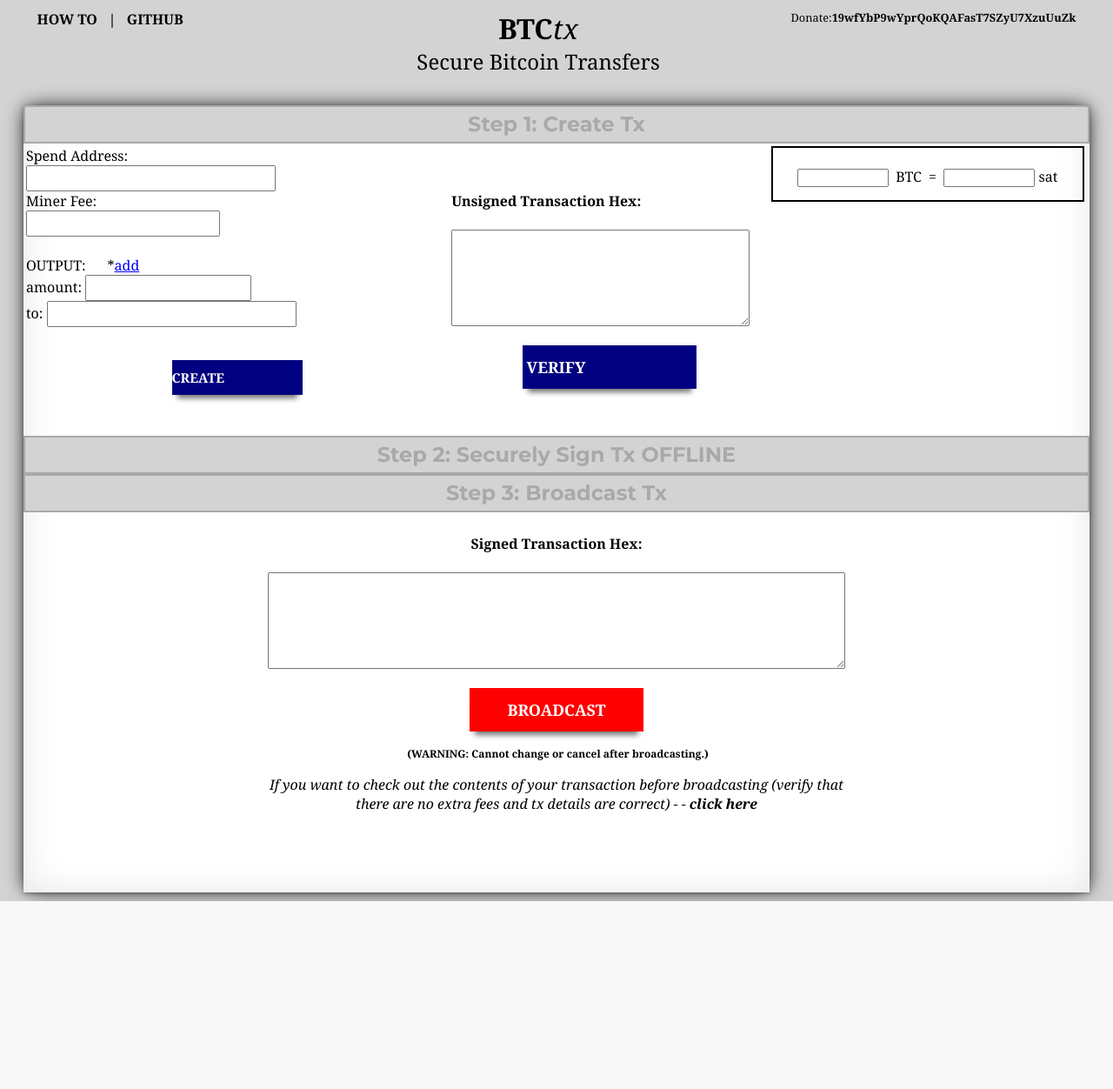
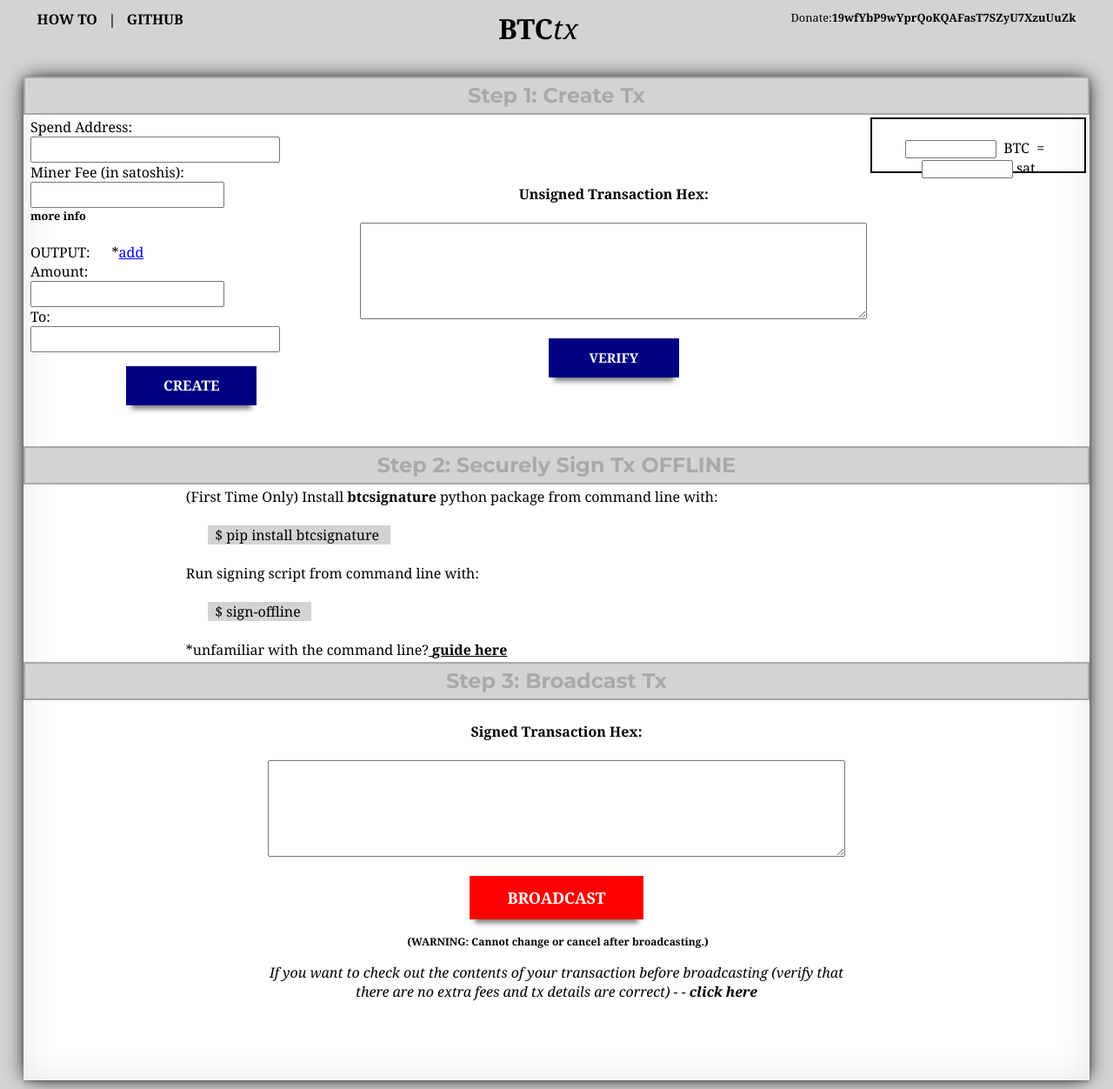
Before and after one commit to kassandraoftroy/sendBTCsimply, a Django app: page / in a window 1280 px wide. Shown: the whole page at 87% size. Before the commit the page ends 1036 px from the top, so only its background shows below. Run offline with Django 3.2, Linux system fonts and the light colour scheme; some libraries are stand-ins or nearby versions.

Commit message:
adding fee estimator

```diff
--- a/sendbtc/templates/send.html
+++ b/sendbtc/templates/send.html
@@ -84,17 +84,17 @@
 				<p style='font-family: "Montserrat" sans-serif;'><strong>
 					<a href="" target="" style="text-decoration:none;color:black;" >HOW TO</a> &nbsp;&nbsp;|&nbsp;&nbsp;
 					<a href="https://github.com/superarius/sendBTCsimply" target="_blank" style="text-decoration:none;color:black;">GITHUB</a>
-					&nbsp;&nbsp;&nbsp;</strong></p>
+					</strong>
+				</p>
 			</td>
 			<td style='text-align: center;width:50%;'>
 				<h1>
-					<span style="font-family:'Montserrat' sans-serif;">BTC</span><span style='font-style:italic;font-weight:normal;'>tx</span><br>
-					<span style='font-size:.75em;font-weight:normal;'>Secure Bitcoin Transfers</span>
+					<span style="font-family:'Montserrat' sans-serif;">BTC</span><span style='font-style:italic;font-weight:normal;'>tx</span>
 				</h1>
 			</td>
 			<td style='text-align: right; width:25%;vertical-align: top;'>
 				<p>
-					<span style="font-family:'Montserrat' sans-serif;font-size:.8em;">Donate:<strong>19wfYbP9wYprQoKQAFasT7SZyU7XzuUuZk</strong></span><br>
+					<span style="font-family:'Montserrat' sans-serif;font-size:.8em;">Donate:<strong>19wfYbP9wYprQoKQAFasT7SZyU7XzuUuZk</strong></span>
 				</p>
 			</td>
 		</tr>
@@ -108,28 +108,30 @@
 
 	<div id='step1'>
 		<table width='100%' align='center'>
-			<tr>
-				<td style='width:40%; margin-left:4px;'>
-					<p style='text-align:left;'>
+			<tr style = 'text-align: center;'>
+				<td style='width:40%;'>
+					<p style='text-align:left; padding-left:5px;'>
 						Spend Address:<br>
 						<input type="text" name="" id='sender' size='32' class='form'><br>
-						Miner Fee:<br>
-						<input type="text" name="" id='fee' size='24' class='form'><span id='conversion2' style='color:grey;'></span><br><br>
+						Miner Fee (in satoshis):<br>
+						<input type="text" name="" id='fee' size='24' class='form'><span id='conversion2' style='color:grey;'></span><br>
+						<span id='est_fee' style='font-size:.8em;'></span><a href="https://bitcoinfees.earn.com/" style='font-size:.8em;font-weight:bold;color:black;text-decoration:none;'> more info</a><br><br>
+
 						<span style="font-family:'Montserrat' sans-serif;">OUTPUT:&nbsp;&nbsp;&nbsp;&nbsp;&nbsp;&nbsp;</span>*<span id='add_output' style='text-decoration:underline;color:blue;'>add</span><br>
-						amount:
-						<input type="text" name="" id='amount' size='20' class='form'><span id='conversion1' style='color:grey;'></span><br>
-						to:
-						<input type="text" name="" id='receiver' size='32' class='form'><br><br>
+						Amount:<br>
+						<input type="text" name="" id='amount' size='24' class='form'><span id='conversion1' style='color:grey;'></span><br>
+						To:<br>
+						<input type="text" name="" id='receiver' size='32' class='form'><br>
+					</p>
 
-						<div id='create' class="eff2" style="background-color:navy;border:none;font-size:15px;font-family: 'Montserrat' sans-serif;color:white; height:40px; line-height: 40px;vertical-align: middle;width:150px;margin:auto;cursor: pointer;"><span style='text-align: center;'><strong>CREATE</strong></span></div><br><br>
-					</p>
+					<div id='create' class="eff2" style="background-color:navy;border:none;font-size:16px;font-family: 'Montserrat' sans-serif;color:white; height:45px; line-height: 45px;vertical-align: middle;width:150px;margin:auto;cursor: pointer;"><span style='text-align: center;'><strong>CREATE</strong></span></div><br><br>
 				</td>
-				<td>
+				<td style='width:32%; text-align:center;'>
 					<h4 id='s_header'>Unsigned Transaction Hex:</h4>
-						<textarea name="" cols="40" rows="7" wrap='hard' id='unsigned'></textarea><br><br>
-						<div id='verify' class="eff2" style="background-color:navy;border:none;font-size:18px;font-family: 'Montserrat' sans-serif;color:white; height:50px; line-height: 50px;vertical-align: middle;width:200px;margin:auto;cursor: pointer;">&nbsp;<strong>VERIFY</strong>&nbsp;</div>
+						<textarea name="" cols="70" rows="7" wrap='hard' id='unsigned'></textarea><br><br>
+						<div id='verify' class="eff2" style="background-color:navy;border:none;font-size:15px;font-family: 'Montserrat' sans-serif;color:white; height:45px; line-height: 45px;vertical-align: middle;width:150px;margin:auto;cursor: pointer;"><strong>VERIFY</strong></div>
 				</td>
-				<td style='text-align:center;width:30%;vertical-align:top;'>
+				<td style='text-align:center;width:28%;vertical-align:top;'>
 					<div style='height:60px;width:98%;border: 2px solid black;margin-left:0; margin-right:4px'><br>
 						<input type="text" name="" id='conversion3' size='10' style='text-align: center; line-height: 15px;'> &nbsp;BTC&nbsp;&nbsp;=&nbsp;&nbsp;<input type="text" name="" id='conversion4' size='10' style='text-align: center; line-height: 15px;'> sat
 					</div>
@@ -188,7 +190,17 @@
 </body>
 
 <script>
-	window.onload = function () {window.setInterval(function(){
+	window.onload = function () {
+		$.ajax({
+			url: "https://bitcoinfees.earn.com/api/v1/fees/recommended"
+			success: function (data){
+				console.log(data);
+				var best = data.fastestFee*226;
+				var hour = data.hourFee*226;
+				document.getElementById('est_fee').innerHTML="fastest: ~" + best.toString() + "1hr: ~"+ hour.toString();
+			}
+		});
+		window.setInterval(function(){
 	        var x = $('#amount').val();
 	        var y = $('#fee').val();
 	        var num, conv_num, show, sat_low, sat_high;
```
